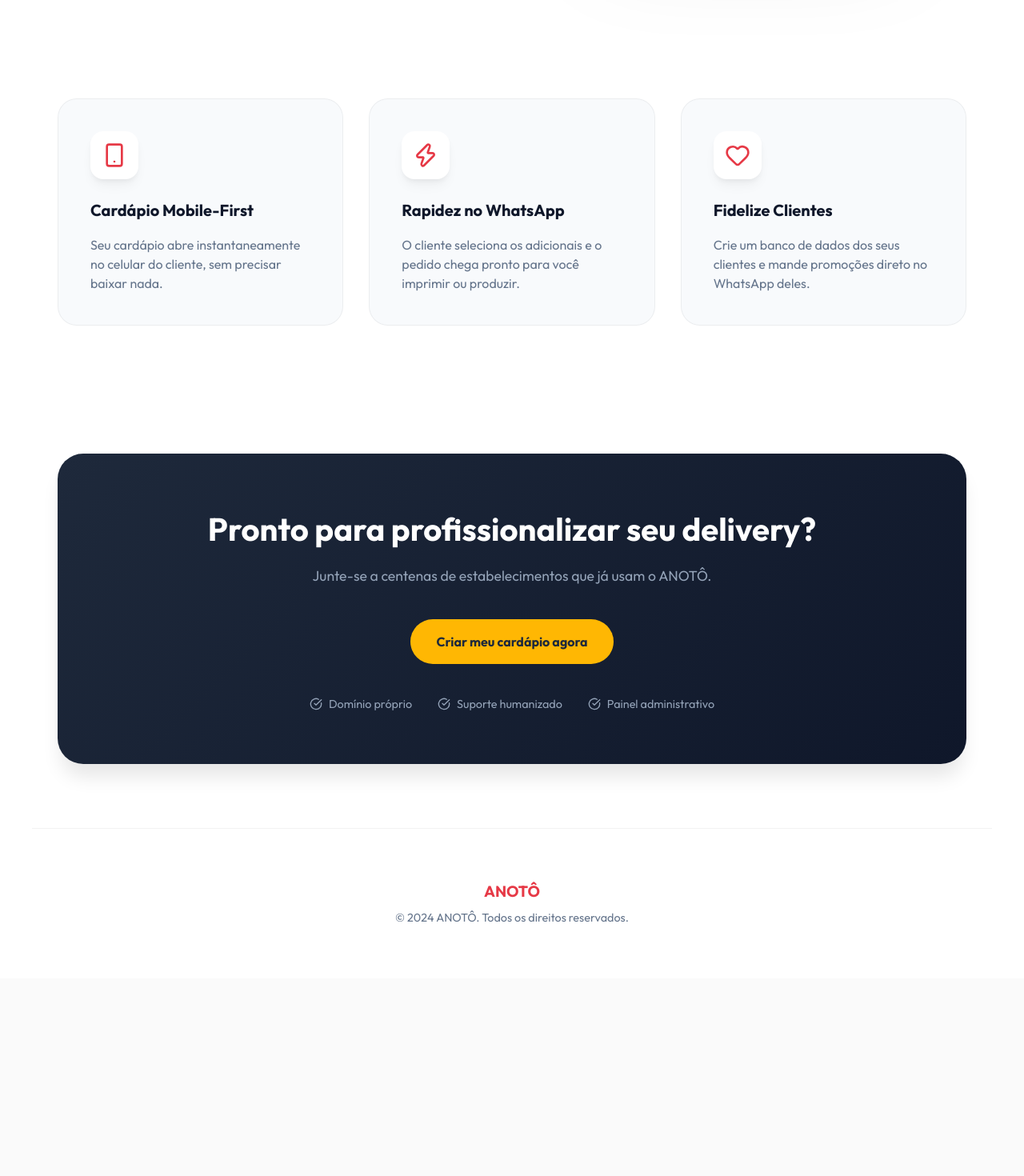
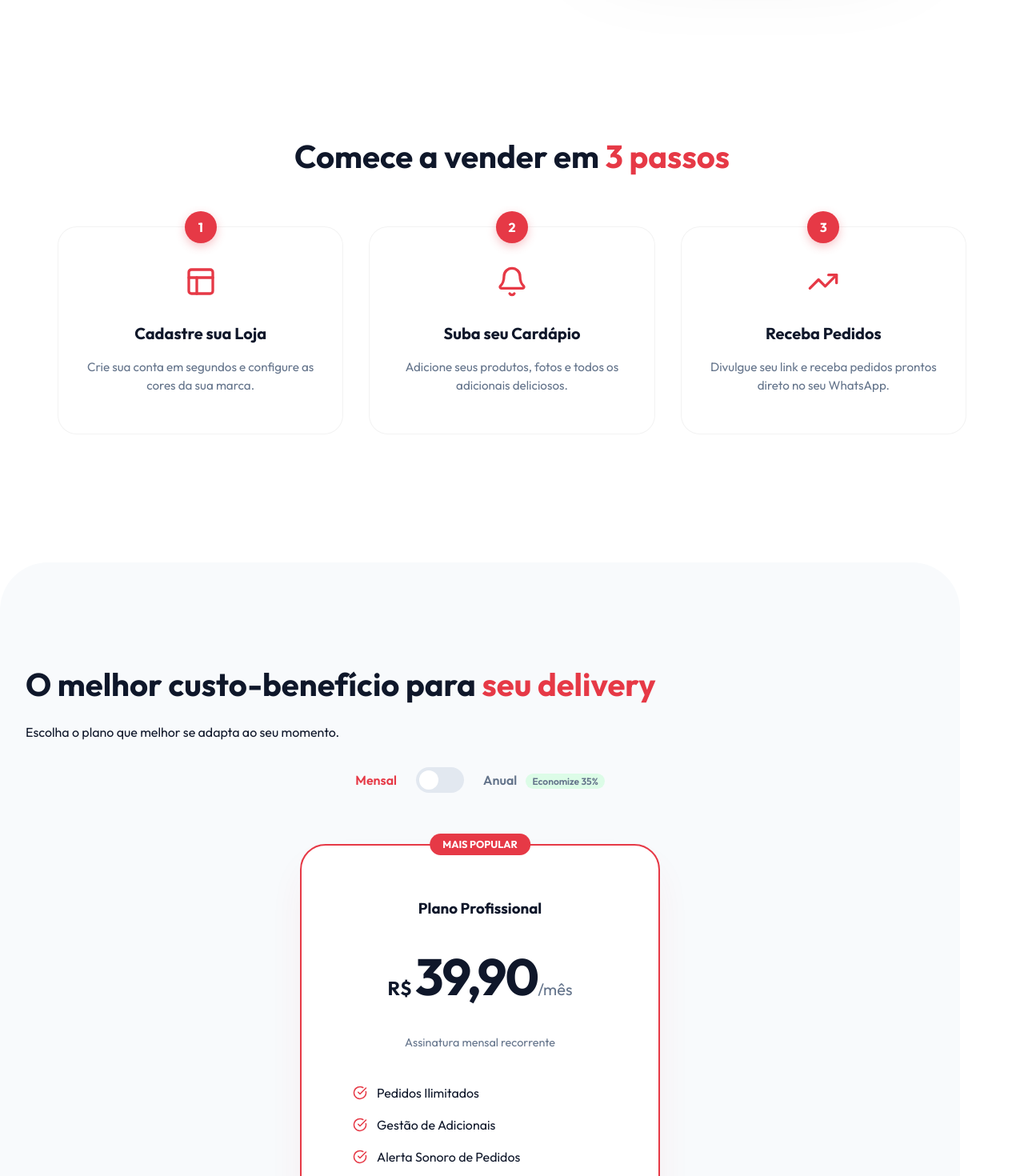
Before and after one commit to anotoapp/anoto, a React (Vite) app: page / in a window 1280 px wide. Shown: the part 1320-2790 px from the top of the page at 80% size. Before the commit the page ends 2543 px from the top, so only its background shows below. Built offline with nearby package versions, Linux system fonts and the light colour scheme; no server answers.

Commit message:
Complete Landing Page redesign: Added How it Works, Dynamic Pricing (Monthly/Yearly), and FAQ sections

```diff
--- a/src/pages/LandingPage.css
+++ b/src/pages/LandingPage.css
@@ -239,6 +239,274 @@
   filter: drop-shadow(0 30px 60px rgba(0,0,0,0.15));
 }
 
+/* How it Works */
+.how-it-works {
+  padding: 8rem 2rem;
+  text-align: center;
+}
+
+.steps-grid {
+  display: grid;
+  grid-template-columns: repeat(3, 1fr);
+  gap: 2rem;
+  margin-top: 4rem;
+}
+
+.step-card {
+  background: white;
+  padding: 3rem 2rem;
+  border-radius: 24px;
+  position: relative;
+  border: 1px solid var(--glass-border);
+  transition: all 0.3s;
+}
+
+.step-card:hover {
+  border-color: var(--landing-primary);
+  transform: translateY(-5px);
+}
+
+.step-number {
+  position: absolute;
+  top: -20px;
+  left: 50%;
+  transform: translateX(-50%);
+  width: 40px;
+  height: 40px;
+  background: var(--landing-primary);
+  color: white;
+  border-radius: 50%;
+  display: flex;
+  align-items: center;
+  justify-content: center;
+  font-weight: 800;
+  box-shadow: 0 4px 12px rgba(230, 57, 70, 0.3);
+}
+
+.step-icon {
+  color: var(--landing-primary);
+  margin-bottom: 1.5rem;
+}
+
+.step-card h3 {
+  font-size: 1.25rem;
+  margin-bottom: 1rem;
+  color: var(--landing-text);
+}
+
+.step-card p {
+  color: var(--landing-text-muted);
+  font-size: 0.95rem;
+}
+
+/* Pricing Section */
+.pricing-section {
+  padding: 8rem 2rem;
+  background: #f8fafc;
+  border-radius: 60px;
+  margin: 2rem 0;
+}
+
+.pricing-toggle-wrapper {
+  display: flex;
+  align-items: center;
+  justify-content: center;
+  gap: 1.5rem;
+  margin-top: 2rem;
+  margin-bottom: 4rem;
+  font-weight: 600;
+}
+
+.pricing-toggle-wrapper span {
+  color: var(--landing-text-muted);
+  transition: color 0.3s;
+}
+
+.pricing-toggle-wrapper span.active {
+  color: var(--landing-primary);
+}
+
+.pricing-toggle-btn {
+  width: 60px;
+  height: 32px;
+  background: #e2e8f0;
+  border-radius: 100px;
+  border: none;
+  position: relative;
+  cursor: pointer;
+  padding: 4px;
+  transition: all 0.3s;
+  display: flex;
+  align-items: center;
+}
+
+.pricing-toggle-btn.yearly {
+  background: var(--landing-primary);
+}
+
+.toggle-dot {
+  width: 24px;
+  height: 24px;
+  background: white;
+  border-radius: 50%;
+  transition: all 0.3s;
+}
+
+.pricing-toggle-btn.yearly .toggle-dot {
+  transform: translateX(28px);
+}
+
+.save-badge {
+  background: #dcfce7;
+  color: #166534;
+  padding: 2px 8px;
+  border-radius: 100px;
+  font-size: 0.75rem;
+  margin-left: 8px;
+}
+
+.pricing-grid {
+  display: flex;
+  justify-content: center;
+}
+
+.pricing-card {
+  background: white;
+  padding: 4rem;
+  border-radius: 32px;
+  width: 100%;
+  max-width: 450px;
+  text-align: center;
+  border: 2px solid var(--landing-primary);
+  position: relative;
+  box-shadow: 0 25px 50px -12px rgba(230, 57, 70, 0.1);
+}
+
+.card-badge {
+  position: absolute;
+  top: -15px;
+  left: 50%;
+  transform: translateX(-50%);
+  background: var(--landing-primary);
+  color: white;
+  padding: 4px 16px;
+  border-radius: 100px;
+  font-size: 0.8rem;
+  font-weight: 800;
+}
+
+.price-container {
+  margin: 1.5rem 0;
+  display: flex;
+  align-items: baseline;
+  justify-content: center;
+}
+
+.currency { font-size: 1.5rem; font-weight: 700; margin-right: 4px; }
+.price { font-size: 4rem; font-weight: 900; letter-spacing: -2px; }
+.period { font-size: 1.25rem; color: var(--landing-text-muted); }
+
+.price-subtext {
+  color: var(--landing-text-muted);
+  font-size: 0.9rem;
+  margin-bottom: 2.5rem;
+}
+
+.pricing-features {
+  list-style: none;
+  padding: 0;
+  margin-bottom: 3rem;
+  text-align: left;
+  display: flex;
+  flex-direction: column;
+  gap: 1rem;
+}
+
+.pricing-features li {
+  display: flex;
+  align-items: center;
+  gap: 0.75rem;
+  font-weight: 500;
+}
+
+.btn-pricing-primary {
+  display: block;
+  background: var(--landing-primary);
+  color: white;
+  padding: 1.25rem;
+  border-radius: 100px;
+  text-decoration: none;
+  font-weight: 800;
+  transition: all 0.3s;
+}
+
+.btn-pricing-primary:hover {
+  transform: scale(1.02);
+  box-shadow: 0 10px 15px -3px rgba(230, 57, 70, 0.3);
+}
+
+/* FAQ Section */
+.faq-section {
+  padding: 8rem 2rem;
+  max-width: 800px !important;
+  margin: 0 auto;
+}
+
+.faq-list {
+  margin-top: 3rem;
+  display: flex;
+  flex-direction: column;
+  gap: 1rem;
+}
+
+.faq-item {
+  background: #f8fafc;
+  border-radius: 16px;
+  padding: 1.5rem;
+  cursor: pointer;
+  transition: all 0.3s;
+  overflow: hidden;
+}
+
+.faq-item:hover {
+  background: #f1f5f9;
+}
+
+.faq-question {
+  display: flex;
+  justify-content: space-between;
+  align-items: center;
+}
+
+.faq-question h4 {
+  font-size: 1.1rem;
+  margin: 0;
+  font-weight: 700;
+}
+
+.faq-arrow {
+  transition: transform 0.3s;
+}
+
+.faq-item.open .faq-arrow {
+  transform: rotate(180deg);
+}
+
+.faq-answer {
+  max-height: 0;
+  transition: max-height 0.3s ease-out, margin-top 0.3s;
+}
+
+.faq-item.open .faq-answer {
+  max-height: 200px;
+  margin-top: 1rem;
+}
+
+.faq-answer p {
+  color: var(--landing-text-muted);
+  line-height: 1.6;
+}
+
 /* Features */
 .features-grid {
   display: grid;
@@ -397,4 +665,18 @@
     align-items: center;
     text-align: center;
   }
+  .steps-grid {
+    grid-template-columns: 1fr;
+    gap: 3rem;
+  }
+  .pricing-card {
+    padding: 2.5rem 1.5rem;
+  }
+  .price {
+    font-size: 3rem;
+  }
+  .cta-benefits {
+    flex-direction: column;
+    gap: 1rem;
+  }
 }
--- a/src/pages/LandingPage.tsx
+++ b/src/pages/LandingPage.tsx
@@ -1,21 +1,49 @@
+import { useState } from 'react';
 import { Link } from 'react-router-dom';
-import { Smartphone, Zap, Heart, CheckCircle, ArrowRight, ShieldCheck, TrendingUp } from 'lucide-react';
+import {
+  Smartphone, Zap, Heart, CheckCircle, ArrowRight,
+  ShieldCheck, TrendingUp, HelpCircle, Star,
+  ChevronDown, Layout, Bell, DollarSign
+} from 'lucide-react';
 import './LandingPage.css';
 
 export default function LandingPage() {
+  const [billingCycle, setBillingCycle] = useState<'monthly' | 'yearly'>('monthly');
+  const [openFaq, setOpenFaq] = useState<number | null>(null);
+
+  const faqItems = [
+    {
+      q: "O cliente precisa baixar algum aplicativo?",
+      a: "Não! O cardápio do ANOTÔ é um Web App que abre instantaneamente em qualquer navegador (Chrome, Safari, etc) pelo link da sua loja."
+    },
+    {
+      q: "Como recebo o pagamento dos pedidos?",
+      a: "O pagamento é feito diretamente para você! O cliente escolhe a forma de pagamento no site e você acerta com ele na entrega (Pix, Cartão ou Dinheiro)."
+    },
+    {
+      q: "Existe taxa por cada pedido realizado?",
+      a: "Zero taxas! Ao contrário de outros apps, o ANOTÔ não cobra nenhuma comissão sobre suas vendas. O lucro é 100% seu."
+    },
+    {
+      q: "Posso usar meu próprio domínio?",
+      a: "Sim! No plano anual você pode configurar seu próprio domínio (ex: www.sualoja.com.br) para deixar sua marca ainda mais profissional."
+    }
+  ];
+
   return (
     <div className="landing-page">
       <nav className="landing-nav landing-container">
         <Link to="/" className="logo-text">ANOTÔ</Link>
         <div className="nav-links">
-          <a href="#features" className="nav-link">Recursos</a>
-          <a href="#preview" className="nav-link">Demonstração</a>
+          <a href="#como-funciona" className="nav-link">Como Funciona</a>
+          <a href="#precos" className="nav-link">Preços</a>
           <Link to="/admin/login" className="btn-login-outline">Área do Lojista</Link>
           <Link to="/admin/register" className="btn-primary-small">Criar Minha Loja</Link>
         </div>
       </nav>
 
       <main>
+        {/* Hero Section */}
         <section className="hero landing-container">
           <div className="hero-badge fade-up">✨ O Cardápio Digital que Vende por Você</div>
           <h1 className="fade-up">
@@ -25,11 +53,12 @@ export default function LandingPage() {
             Chega de anotar pedidos manualmente. Com o <strong>ANOTÔ</strong>, seus clientes fazem o pedido sozinhos e você recebe tudo organizado no seu WhatsApp.
           </p>
           <div className="hero-actions fade-up delay-2">
-            <Link to="/admin/register" className="btn-primary-main">Começar Agora — É Grátis <ArrowRight size={20} style={{ marginLeft: '8px' }} /></Link>
-            <p className="hero-caption">Sem taxas por pedido. Sem fidelidade.</p>
+            <Link to="/admin/register" className="btn-primary-main">Começar Agora <ArrowRight size={20} style={{ marginLeft: '8px' }} /></Link>
+            <p className="hero-caption">Sem taxas por pedido. Cancele quando quiser.</p>
           </div>
         </section>
 
+        {/* Product Preview */}
         <section id="preview" className="preview-section landing-container">
           <div className="preview-grid">
             <div className="preview-text fade-up">
@@ -61,34 +90,113 @@ export default function LandingPage() {
           </div>
         </section>
 
-        <section id="features" className="features-grid landing-container">
-          <div className="feature-card-new fade-up delay-1">
-            <div className="feature-icon-wrapper"><Smartphone size={32} /></div>
-            <h3>Cardápio Mobile-First</h3>
-            <p>Seu cardápio abre instantaneamente no celular do cliente, sem precisar baixar nada.</p>
+        {/* How it Works */}
+        <section id="como-funciona" className="how-it-works landing-container">
+          <div className="section-header">
+            <h2 className="section-title">Comece a vender em <span className="text-primary">3 passos</span></h2>
           </div>
-          <div className="feature-card-new fade-up delay-2">
-            <div className="feature-icon-wrapper"><Zap size={32} /></div>
-            <h3>Rapidez no WhatsApp</h3>
-            <p>O cliente seleciona os adicionais e o pedido chega pronto para você imprimir ou produzir.</p>
-          </div>
-          <div className="feature-card-new fade-up delay-3">
-            <div className="feature-icon-wrapper"><Heart size={32} /></div>
-            <h3>Fidelize Clientes</h3>
-            <p>Crie um banco de dados dos seus clientes e mande promoções direto no WhatsApp deles.</p>
+          <div className="steps-grid">
+            <div className="step-card fade-up">
+              <div className="step-number">1</div>
+              <Layout size={40} className="step-icon" />
+              <h3>Cadastre sua Loja</h3>
+              <p>Crie sua conta em segundos e configure as cores da sua marca.</p>
+            </div>
+            <div className="step-card fade-up delay-1">
+              <div className="step-number">2</div>
+              <Bell size={40} className="step-icon" />
+              <h3>Suba seu Cardápio</h3>
+              <p>Adicione seus produtos, fotos e todos os adicionais deliciosos.</p>
+            </div>
+            <div className="step-card fade-up delay-2">
+              <div className="step-number">3</div>
+              <TrendingUp size={40} className="step-icon" />
+              <h3>Receba Pedidos</h3>
+              <p>Divulgue seu link e receba pedidos prontos direto no seu WhatsApp.</p>
+            </div>
           </div>
         </section>
 
+        {/* Pricing Section */}
+        <section id="precos" className="pricing-section landing-container">
+          <div className="section-header text-center">
+            <h2 className="section-title">O melhor custo-benefício para <span className="text-primary">seu delivery</span></h2>
+            <p className="section-subtitle">Escolha o plano que melhor se adapta ao seu momento.</p>
+
+            <div className="pricing-toggle-wrapper">
+              <span className={billingCycle === 'monthly' ? 'active' : ''}>Mensal</span>
+              <button
+                className={`pricing-toggle-btn ${billingCycle === 'yearly' ? 'yearly' : ''}`}
+                onClick={() => setBillingCycle(billingCycle === 'monthly' ? 'yearly' : 'monthly')}
+              >
+                <div className="toggle-dot"></div>
+              </button>
+              <span className={billingCycle === 'yearly' ? 'active' : ''}>Anual <span className="save-badge">Economize 35%</span></span>
+            </div>
+          </div>
+
+          <div className="pricing-grid">
+            <div className="pricing-card featured fade-up">
+              <div className="card-badge">MAIS POPULAR</div>
+              <h3>Plano Profissional</h3>
+              <div className="price-container">
+                <span className="currency">R$</span>
+                <span className="price">{billingCycle === 'monthly' ? '39,90' : '24,75'}</span>
+                <span className="period">/mês</span>
+              </div>
+              <p className="price-subtext">
+                {billingCycle === 'yearly' ? 'Total de R$ 297,00 por ano' : 'Assinatura mensal recorrente'}
+              </p>
+
+              <ul className="pricing-features">
+                <li><CheckCircle size={18} className="text-primary" /> Pedidos Ilimitados</li>
+                <li><CheckCircle size={18} className="text-primary" /> Gestão de Adicionais</li>
+                <li><CheckCircle size={18} className="text-primary" /> Alerta Sonoro de Pedidos</li>
+                <li><CheckCircle size={18} className="text-primary" /> Horário de Funcionamento</li>
+                <li><CheckCircle size={18} className="text-primary" /> Suporte VIP via WhatsApp</li>
+                {billingCycle === 'yearly' && <li><CheckCircle size={18} className="text-primary" /> Domínio Próprio (.com.br)</li>}
+              </ul>
+
+              <Link to="/admin/register" className="btn-pricing-primary">Quero começar agora</Link>
+            </div>
+          </div>
+        </section>
+
+        {/* FAQ Section */}
+        <section className="faq-section landing-container">
+          <div className="section-header">
+            <h2 className="section-title">Dúvidas <span className="text-primary">Frequentes</span></h2>
+          </div>
+          <div className="faq-list">
+            {faqItems.map((item, index) => (
+              <div
+                key={index}
+                className={`faq-item ${openFaq === index ? 'open' : ''}`}
+                onClick={() => setOpenFaq(openFaq === index ? null : index)}
+              >
+                <div className="faq-question">
+                  <h4>{item.q}</h4>
+                  <ChevronDown size={20} className="faq-arrow" />
+                </div>
+                <div className="faq-answer">
+                  <p>{item.a}</p>
+                </div>
+              </div>
+            ))}
+          </div>
+        </section>
+
+        {/* Final CTA */}
         <section className="cta-section landing-container">
           <div className="cta-card fade-up">
             <h2>Pronto para profissionalizar seu delivery?</h2>
-            <p>Junte-se a centenas de estabelecimentos que já usam o ANOTÔ.</p>
+            <p>Junte-se a estabelecimentos que já estão vendendo mais com o ANOTÔ.</p>
             <Link to="/admin/register" className="btn-secondary">Criar meu cardápio agora</Link>
 
             <div className="cta-benefits">
-              <span><CheckCircle size={16} /> Domínio próprio</span>
+              <span><CheckCircle size={16} /> Sem fidelidade</span>
+              <span><CheckCircle size={16} /> Setup em 2 minutos</span>
               <span><CheckCircle size={16} /> Suporte humanizado</span>
-              <span><CheckCircle size={16} /> Painel administrativo</span>
             </div>
           </div>
         </section>
```
